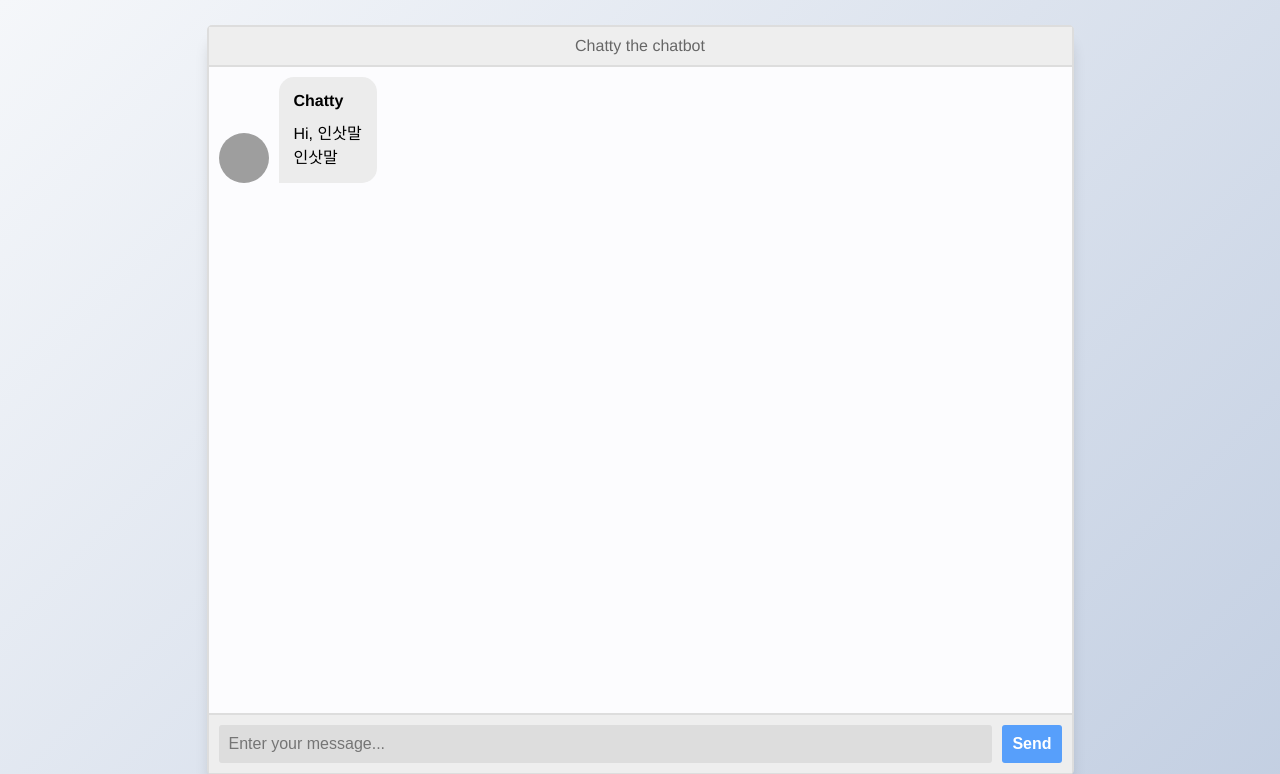
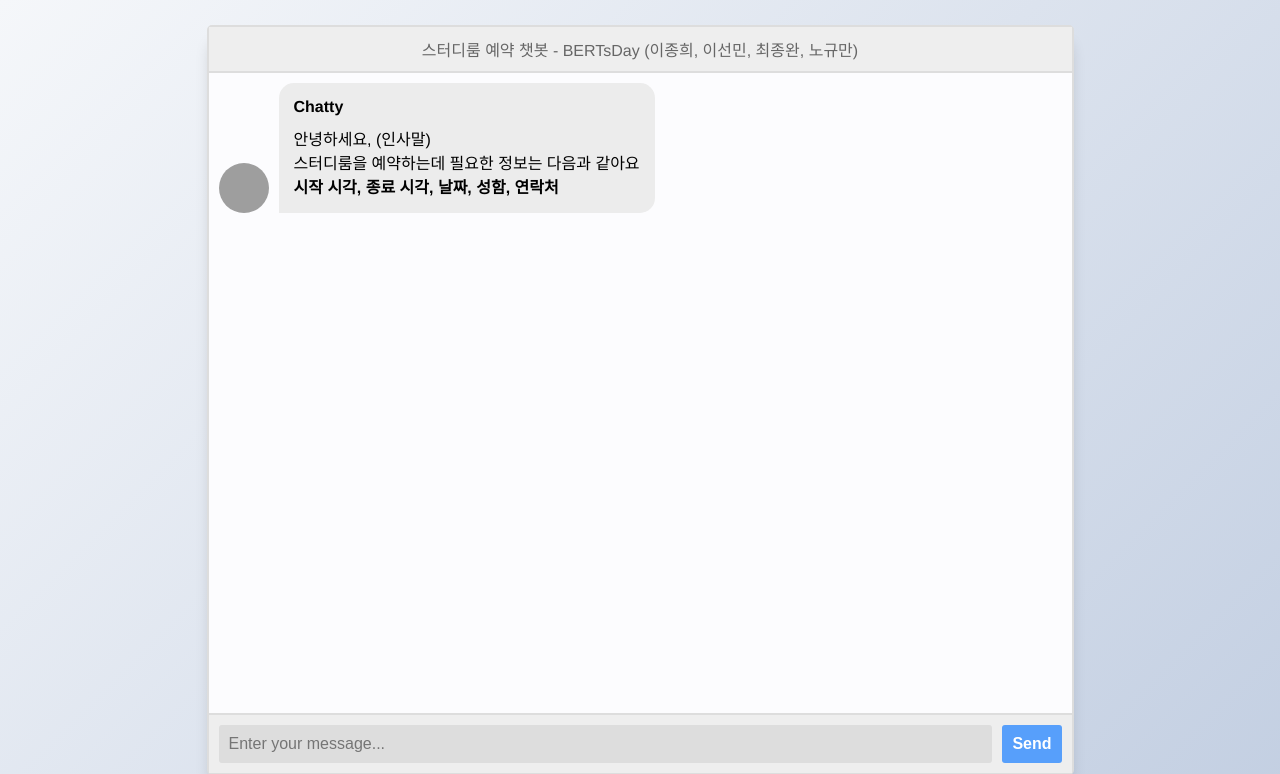
Before and after one commit to K-107/BERTsDay, a Flask app: page / in a window 1280 px wide. Shown: the top 774 px of the page. Run offline with Flask 2, Linux system fonts and the light colour scheme; parts of the project's set-up code (start-up, migrations or seed data) failed here and were passed over; some libraries are stand-ins or nearby versions; grey boxes are pictures that could not be loaded.

Commit message:
템플릿, 메인 약간 수정

```diff
--- a/web_demo/app/main.py
+++ b/web_demo/app/main.py
@@ -101,20 +101,20 @@
                 if app.slot_dict['phone'] == "": app.filled_num += 1
                 app.slot_dict['phone'] += token_list[i]
 
-        print(f"slot_dict: {app.slot_dict}<br>input_text: {token_list}<br>inferred_tags: {inferred_tags} <br>slots_score: {slots_score}")
+        # 디버깅용 상태 표시 문장
+        if app.debug:
+                response = f"<br><br>slot_dict: {app.slot_dict}<br>input_text: {token_list}<br>inferred_tags: {inferred_tags}" #slots_score: {slots_score}"
+        else:
+                response = ""
 
         # 2. 추출된 슬롯 정보를 가지고 더 필요한 정보 물어보는 규칙 만들기 (if문)
         if ((app.slot_dict['start'] != "") and (app.slot_dict['end'] != "") and (app.slot_dict['person'] != "")and (app.slot_dict['date'] != "") and (app.slot_dict['name'] != "") and (app.slot_dict['phone'] != "")):
-            return '예약이 완료되었습니다. 예약을 종료합니다.'
+            return '예약이 완료되었습니다. 예약을 종료합니다.' + response
 
         elif ((app.slot_dict['start'] == "") and (app.slot_dict['end'] == "") and (app.slot_dict['person'] == "") and (app.slot_dict['date'] == "") and (app.slot_dict['name'] == "") and (app.slot_dict['phone'] == "")):
-            return '죄송합니다 제가 이해를 잘 못해서 다시 한번 입력해주세요.'
+            return '죄송합니다 제가 이해를 잘 못해서 다시 한번 입력해주세요.' + response
 
         else:
-            if app.debug:
-                response = f"<br><br>slot_dict: {app.slot_dict}<br>input_text: {token_list}<br>inferred_tags: {inferred_tags} <br>slots_score: {slots_score}"
-            else:
-                response = ""
             if app.slot_dict['date'] == '':
                 return str(np.random.choice(answer_date_arr, 1)[0])+ response
             elif app.slot_dict['start'] == '':
--- a/web_demo/app/templates/index.html
+++ b/web_demo/app/templates/index.html
@@ -3,7 +3,7 @@
 
 <head>
   <meta charset="UTF-8">
-  <title>Chatty</title>
+  <title>스터디룸 예약 챗봇 :: BERTsDay</title>
   <meta charset="UTF-8">
   <meta name="viewport" content="width=device-width, initial-scale=1.0">
   <meta http-equiv="X-UA-Compatible" content="ie=edge">
@@ -17,7 +17,7 @@
   <section class="msger">
     <header class="msger-header">
       <div class="msger-header-title">
-        </i> Chatty the chatbot </i>
+        </i> 스터디룸 예약 챗봇 - BERTsDay (이종희, 이선민, 최종완, 노규만) </i>
       </div>
     </header>
 
@@ -32,10 +32,14 @@
           </div>
 
           <div class="msg-text">
-            Hi, 인삿말
+            안녕하세요, (인사말)
           </div>
           <div class="msg-text">
-            인삿말
+            스터디룸을 예약하는데 필요한 정보는 다음과 같아요
+
+          </div>
+          <div class="msg-text">
+            <b>시작 시각, 종료 시각, 날짜, 성함, 연락처</b>
           </div>
         </div>
       </div>
```
